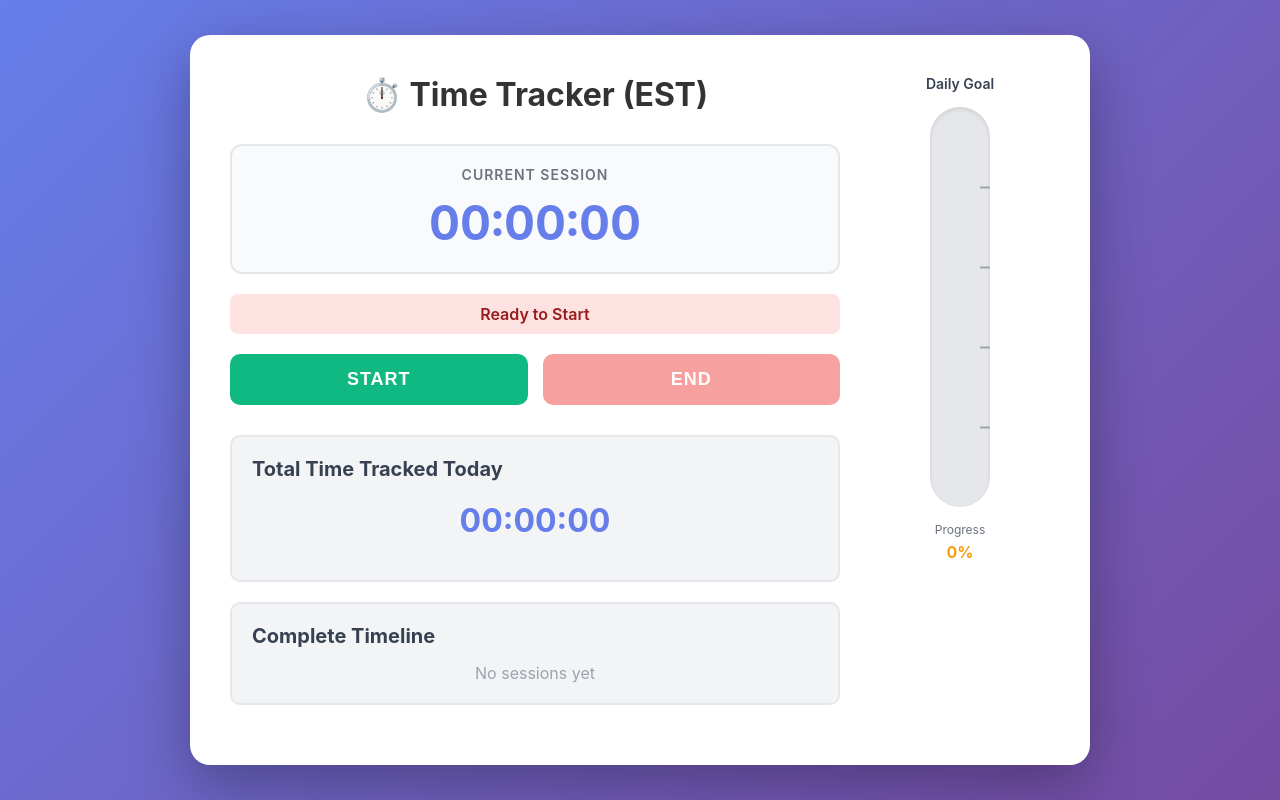
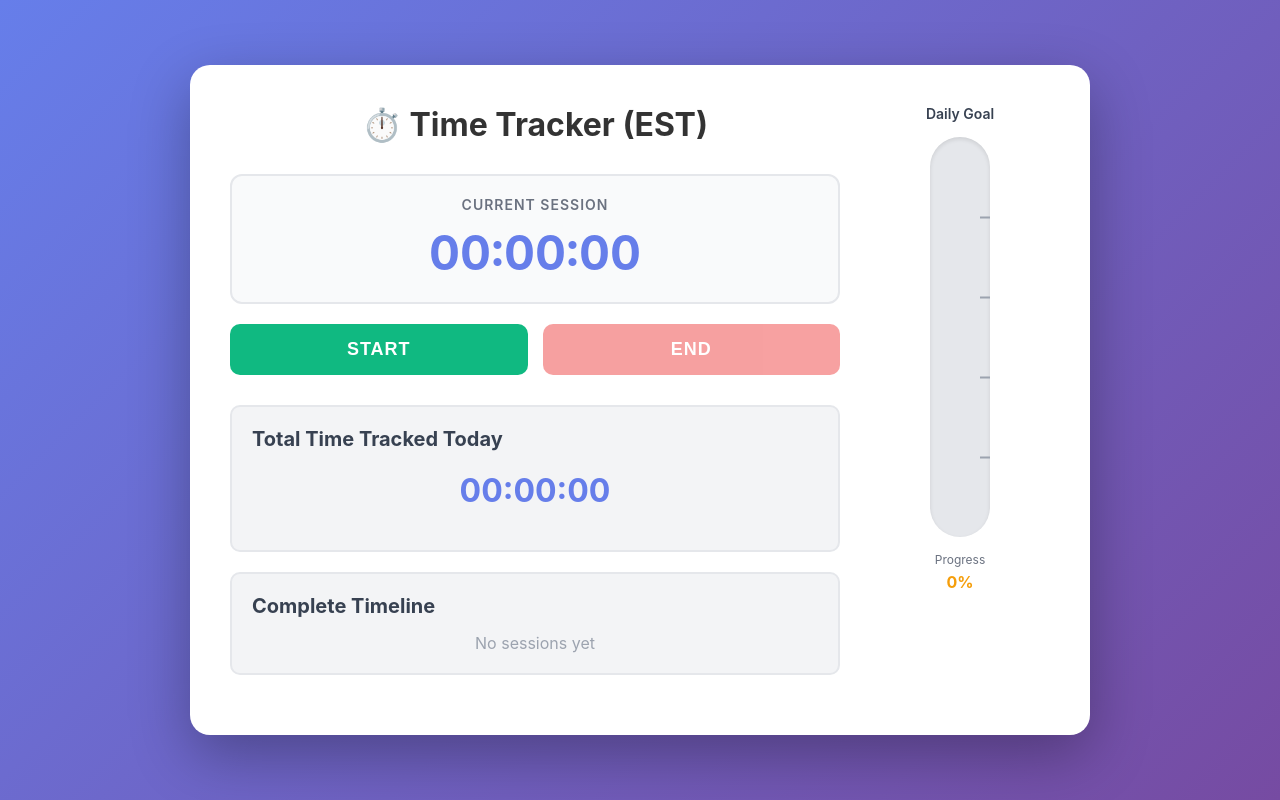
Before and after one commit to clarkesw/TimeKeeper, a Flask app: page / in a window 1280 px wide. Run offline with Flask 3, Linux system fonts and the light colour scheme; data that the repository does not hold is empty.

Commit message:
Removed the status display component

```diff
--- a/Templates/index.html
+++ b/Templates/index.html
@@ -316,24 +316,6 @@
             font-size: 14px;
         }
 
-        .status {
-            text-align: center;
-            padding: 10px;
-            margin-bottom: 20px;
-            border-radius: 8px;
-            font-weight: 600;
-        }
-
-        .status.running {
-            background: #d1fae5;
-            color: #065f46;
-        }
-
-        .status.stopped {
-            background: #fee2e2;
-            color: #991b1b;
-        }
-
         .current-session {
             background: #f9fafb;
             border: 2px solid #e5e7eb;
@@ -389,8 +371,6 @@
                 <div class="session-time" id="currentSession">00:00:00</div>
             </div>
 
-            <div id="status" class="status stopped">Ready to Start</div>
-
             <div class="button-group">
                 <button id="startBtn">Start</button>
                 <button id="endBtn" disabled>End</button>
--- a/static/script.js
+++ b/static/script.js
@@ -7,7 +7,6 @@ const startBtn = document.getElementById('startBtn');
 const endBtn = document.getElementById('endBtn');
 const timelineDiv = document.getElementById('timeline');
 const totalTimeDiv = document.getElementById('totalTime');
-const statusDiv = document.getElementById('status');
 const saveStatusDiv = document.getElementById('saveStatus');
 const currentSessionDiv = document.getElementById('currentSession');
 const thermometerFill = document.getElementById('thermometerFill');
@@ -42,13 +41,11 @@ async function loadTodayEntries() {
             }));
             console.log('Loaded entries:', entries);
 
-            // Update display first with all loaded entries
-            console.log('Calling updateDisplay()...');
-            updateDisplay();
-
             // Check if last entry was a START (meaning timer was running)
             const lastEntry = entries[entries.length - 1];
             console.log('Last entry:', lastEntry);
+            console.log('Last entry type:', lastEntry.type);
+
             if (lastEntry.type === 'START') {
                 console.log('Timer was running, resuming...');
                 // Timer was running, resume it
@@ -56,8 +53,12 @@ async function loadTodayEntries() {
                 isRunning = true;
                 startBtn.disabled = true;
                 endBtn.disabled = false;
-                statusDiv.textContent = 'Timer Running...';
-                statusDiv.className = 'status running';
+
+                console.log('isRunning is now:', isRunning);
+                console.log('currentStartTime is now:', currentStartTime);
+
+                // Update display AFTER setting state
+                updateDisplay();
 
                 // Start updating the session timer
                 sessionInterval = setInterval(updateSessionTime, 1000);
@@ -65,6 +66,8 @@ async function loadTodayEntries() {
                 updateFavicon(true);
             } else {
                 console.log('Timer was stopped');
+                // Update display for stopped state
+                updateDisplay();
                 updateFavicon(false);
             }
         } else {
@@ -82,19 +85,25 @@ async function loadTodayEntries() {
 loadTodayEntries();
 
 function updateSessionTime() {
+    console.log('updateSessionTime called, currentStartTime:', currentStartTime);
     if (currentStartTime) {
         const now = new Date();
+        console.log('now:', now);
         const elapsed = now - currentStartTime;
+        console.log('elapsed ms:', elapsed);
 
         const hours = Math.floor(elapsed / 3600000);
         const minutes = Math.floor((elapsed % 3600000) / 60000);
         const seconds = Math.floor((elapsed % 60000) / 1000);
 
-        currentSessionDiv.textContent =
-            `${String(hours).padStart(2, '0')}:${String(minutes).padStart(2, '0')}:${String(seconds).padStart(2, '0')}`;
+        const timeString = `${String(hours).padStart(2, '0')}:${String(minutes).padStart(2, '0')}:${String(seconds).padStart(2, '0')}`;
+        console.log('Setting currentSessionDiv to:', timeString);
+        currentSessionDiv.textContent = timeString;
 
         // Also update the timeline to show current session duration
         updateTimeline();
+    } else {
+        console.log('currentStartTime is null/undefined');
     }
 }
 
@@ -157,8 +166,6 @@ startBtn.addEventListener('click', async () => {
     isRunning = true;
     startBtn.disabled = true;
     endBtn.disabled = false;
-    statusDiv.textContent = 'Timer Running...';
-    statusDiv.className = 'status running';
 
     // Start updating the session timer
     sessionInterval = setInterval(updateSessionTime, 1000);
@@ -185,8 +192,6 @@ endBtn.addEventListener('click', async () => {
     currentStartTime = null;
     startBtn.disabled = false;
     endBtn.disabled = true;
-    statusDiv.textContent = 'Timer Stopped';
-    statusDiv.className = 'status stopped';
 
     // Stop updating the session timer
     if (sessionInterval) {
@@ -202,6 +207,8 @@ endBtn.addEventListener('click', async () => {
 
 function updateDisplay() {
     console.log('=== updateDisplay called ===');
+    console.log('isRunning:', isRunning);
+    console.log('currentStartTime:', currentStartTime);
     console.log('Total entries:', entries.length);
 
     // Calculate total time
@@ -245,6 +252,9 @@ function updateDisplay() {
 
 function updateTimeline() {
     console.log('=== updateTimeline called ===');
+    console.log('isRunning in updateTimeline:', isRunning);
+    console.log('currentStartTime in updateTimeline:', currentStartTime);
+
     if (!timelineDiv) {
         console.error('timelineDiv is null!');
         return;
@@ -270,7 +280,7 @@ function updateTimeline() {
     }
 
     console.log('Built sessions:', sessions);
-    console.log('isRunning:', isRunning);
+    console.log('currentStart after building sessions:', currentStart);
 
     // Check if there's an active session (only when timer is running)
     if (currentStart && isRunning) {
@@ -282,6 +292,8 @@ function updateTimeline() {
             duration: new Date() - currentStart,
             active: true
         });
+    } else {
+        console.log('NOT adding active session. currentStart:', currentStart, 'isRunning:', isRunning);
     }
 
     if (sessions.length === 0) {
@@ -291,7 +303,6 @@ function updateTimeline() {
     }
 
     console.log('Rendering', sessions.length, 'sessions');
-    console.log('=== updateTimeline complete ===');
 
     // Display sessions in reverse order (most recent first)
     timelineDiv.innerHTML = sessions.slice().reverse().map(session => {
@@ -333,4 +344,6 @@ function updateTimeline() {
             </div>
         `;
     }).join('');
+
+    console.log('=== updateTimeline complete ===');
 }
```
